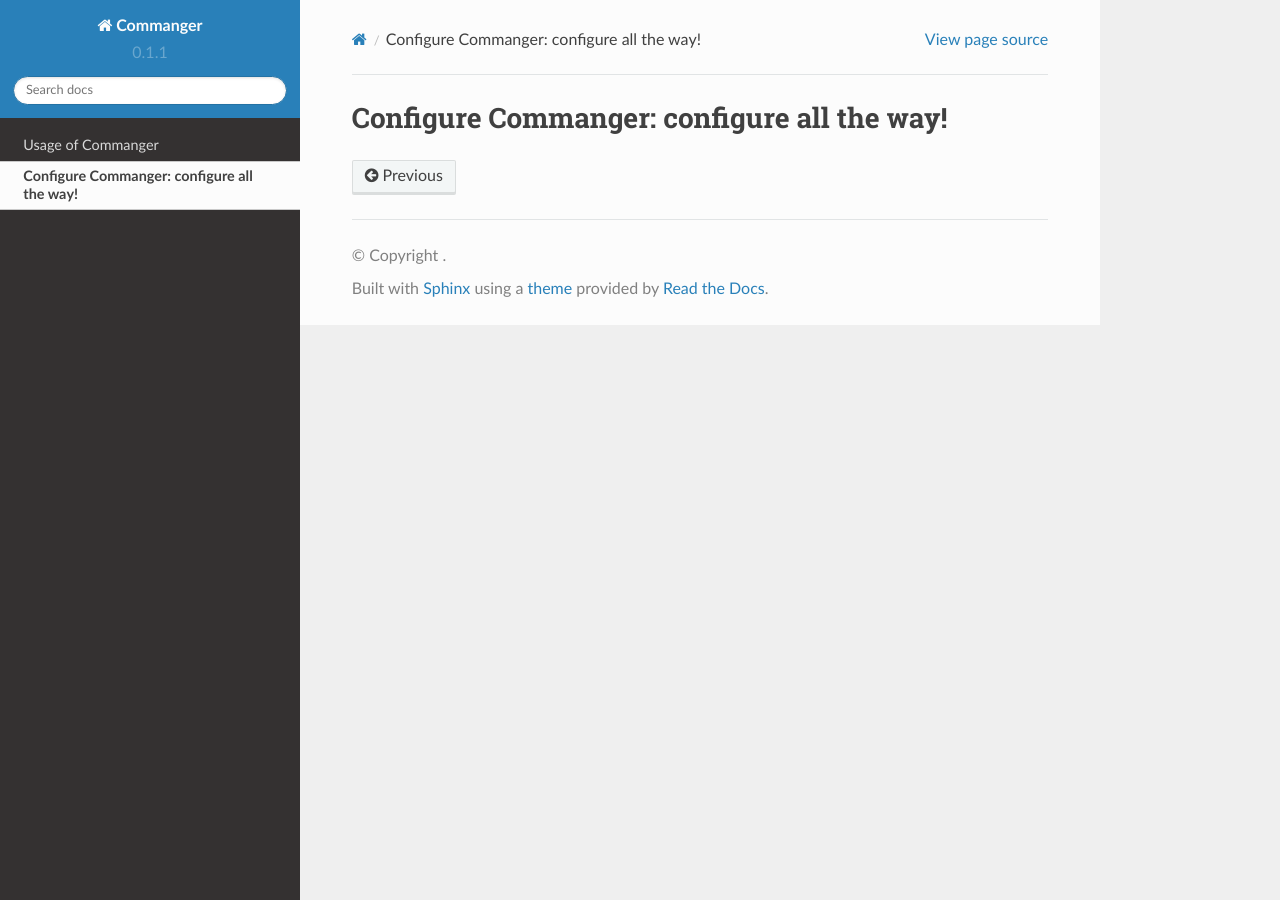
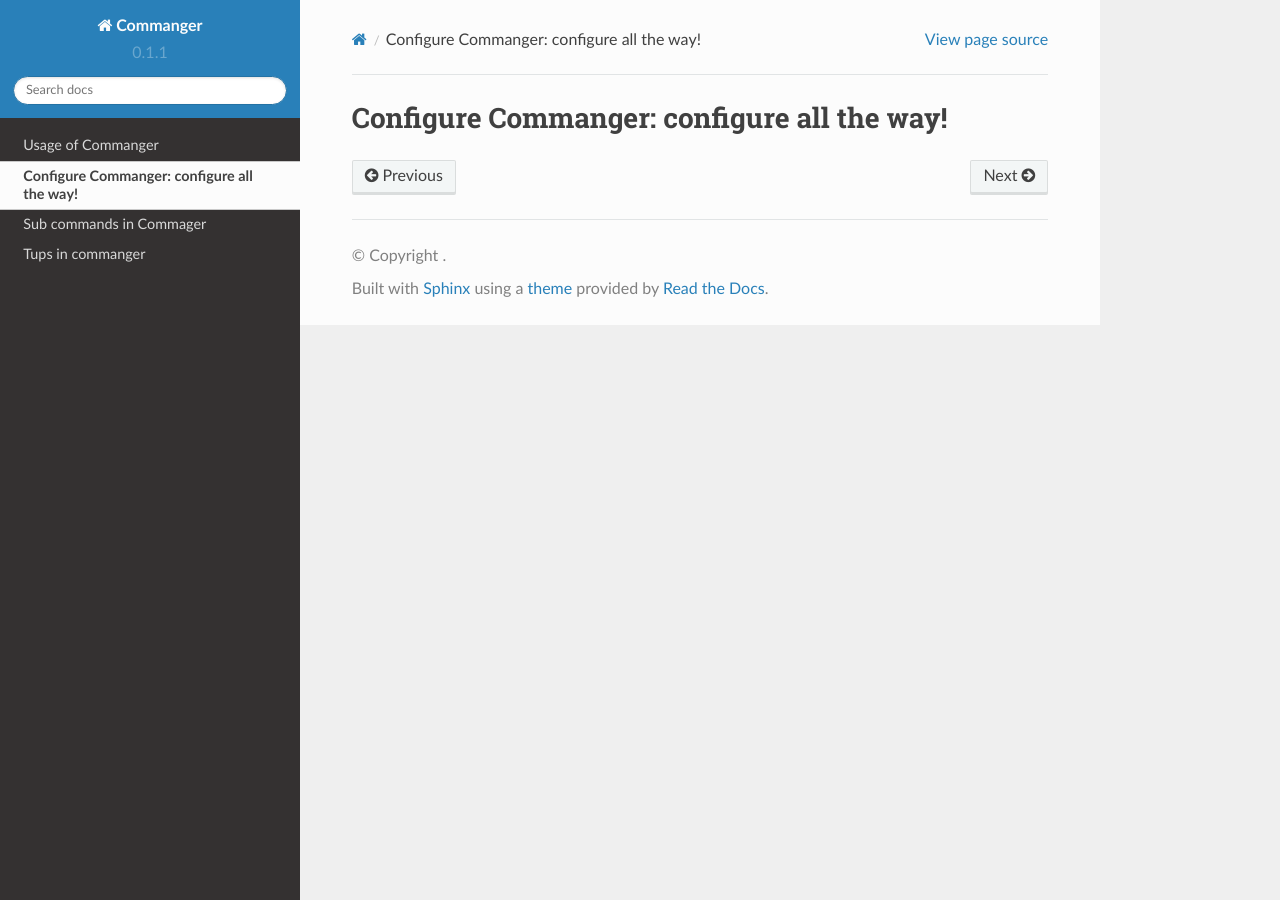
Before and after one commit to thatrandomperson5/commanger-docs, a Sphinx documentation site: the page built from docs/source/configure.rst, in a window 1280 px wide. Built offline with Sphinx 7.4.7 and the Read the Docs theme 2.0.0, drawn with Linux system fonts in a browser that asks for light colours; pages that are not in the unit, such as notebooks, are missing from menus.

Commit message:
Update index.rst

```diff
--- a/docs/source/index.rst
+++ b/docs/source/index.rst
@@ -43,5 +43,5 @@ Contents
 
    usage
    configure
-   beta/sub
-   beta/tups
+   Beta/sub
+   Beta/tups
```
